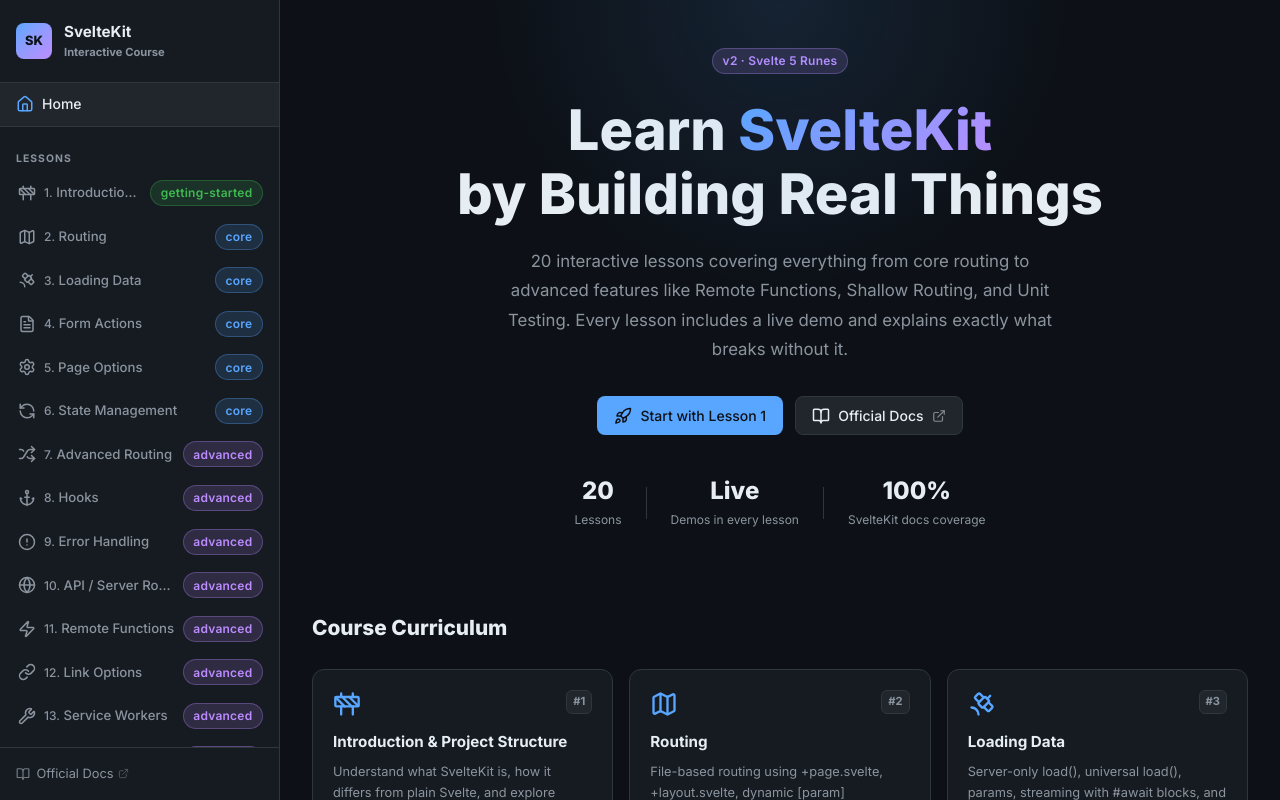
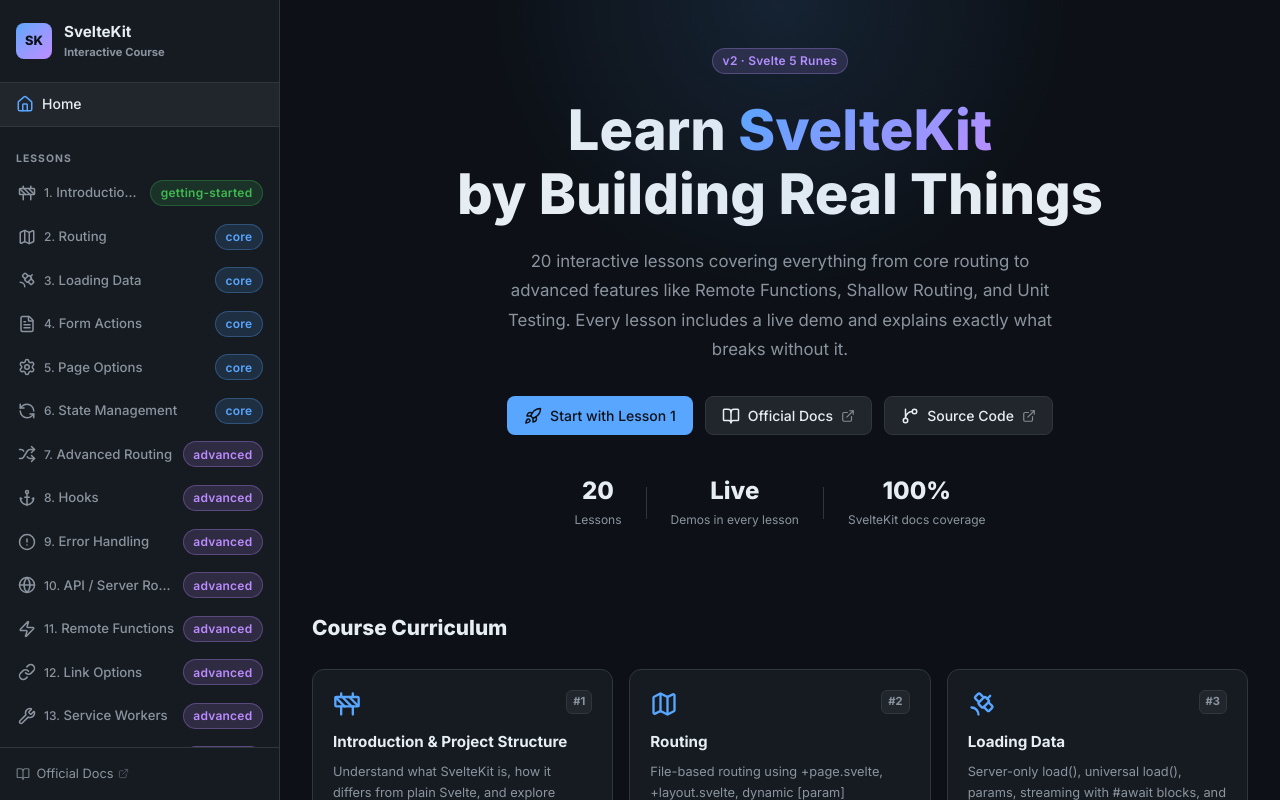
Before and after one commit to Twarimitswe-Aaron/Svelte, a SvelteKit app: page / in a window 1280 px wide. Built offline with nearby package versions, Linux system fonts and the light colour scheme.

Commit message:
[+]:addition of git bug

```diff
--- a/src/routes/+page.svelte
+++ b/src/routes/+page.svelte
@@ -17,6 +17,7 @@
 	import AlertTriangle from 'lucide-svelte/icons/alert-triangle';
 	import Monitor from 'lucide-svelte/icons/monitor';
 	import CheckCircle from 'lucide-svelte/icons/check-circle';
+	import GitBranch from 'lucide-svelte/icons/git-branch';
 
 	const tagColors: Record<string, string> = {
 		'getting-started': 'badge-green',
@@ -61,6 +62,14 @@
 				class="btn btn-secondary px-6 py-3 text-base"
 			>
 				<BookOpen size={18} /> Official Docs <ExternalLink size={14} class="opacity-50" />
+			</a>
+			<a
+				href="https://github.com/Twarimitswe-Aaron/Svelte"
+				target="_blank"
+				rel="noreferrer"
+				class="btn btn-secondary px-6 py-3 text-base"
+			>
+				<GitBranch size={18} /> Source Code <ExternalLink size={14} class="opacity-50" />
 			</a>
 		</div>
 
```
